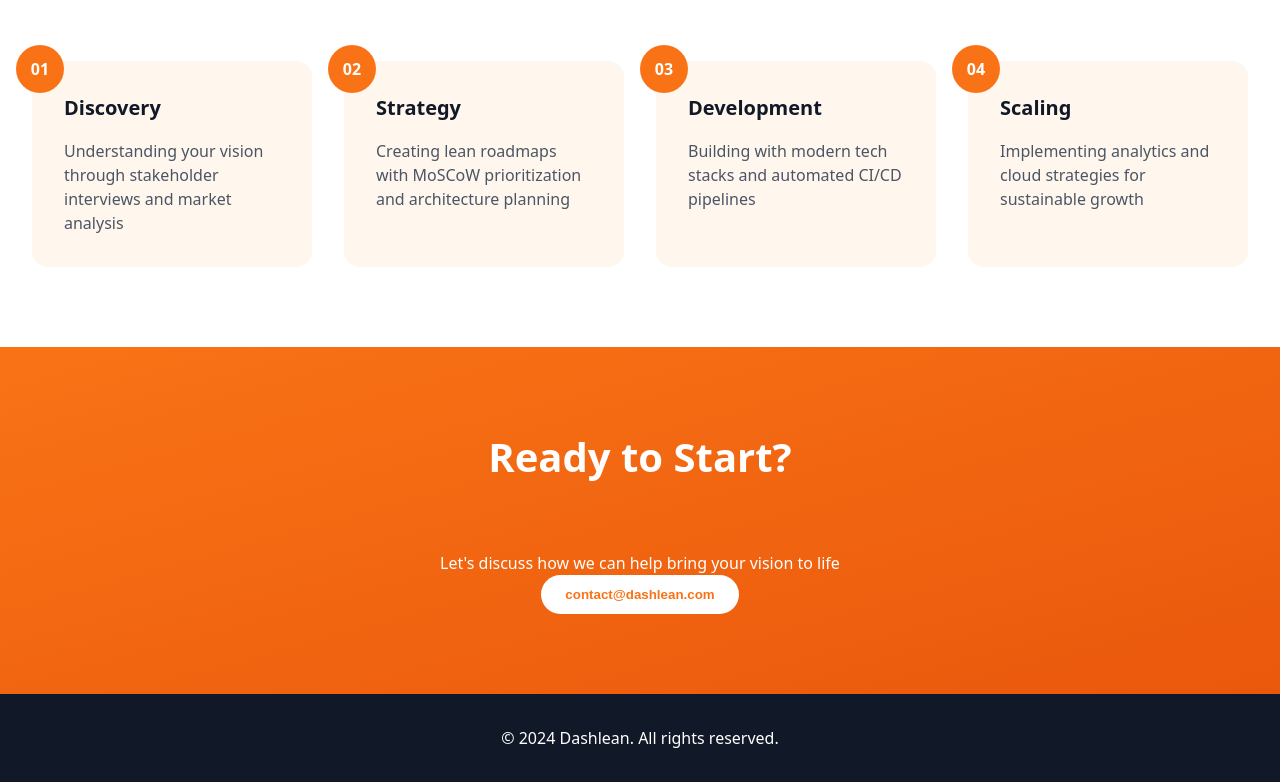
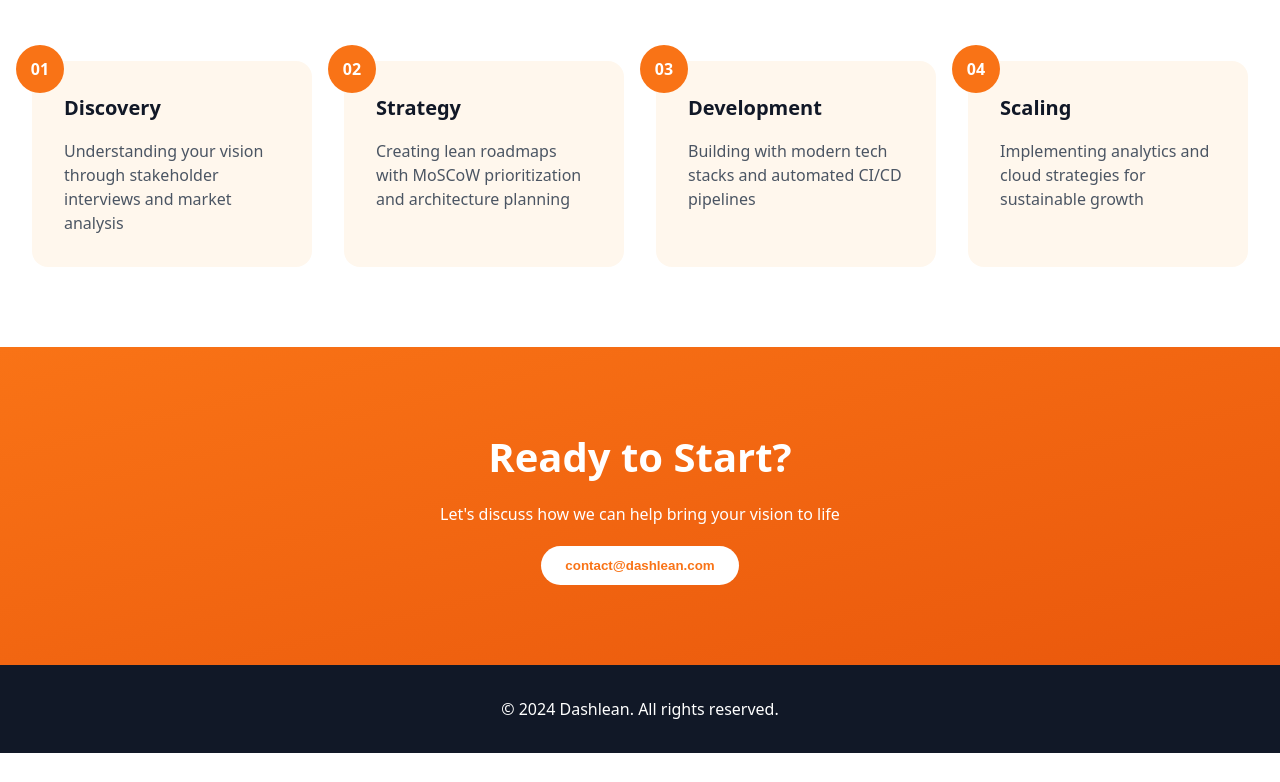
Before and after one commit to nwinogradsky/Wino999.github.io, a plain HTML site: page index.html in a window 1280 px wide. Shown: the part 1611-2393 px from the top of the page. After the commit the page ends 2364 px from the top, so only its background shows below. Drawn offline with nearby package versions, Linux system fonts and the light colour scheme.

Commit message:
Update style.css

```diff
--- a/style.css
+++ b/style.css
@@ -71,6 +71,11 @@ section {
 
 .section-orange h2 {
     color: white;
+    margin-bottom: 15px;
+}
+
+.section-orange p {
+    margin-bottom: 20px;
 }
 
 /* Navigation */
```
